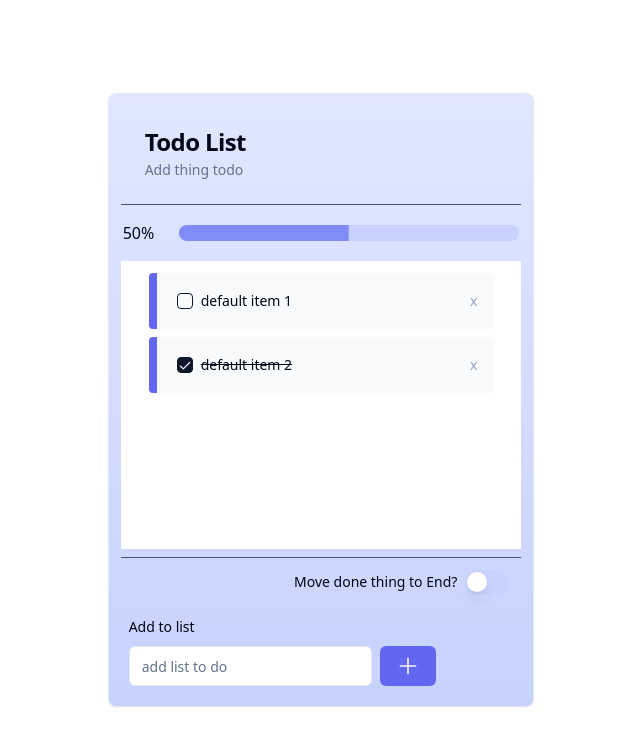
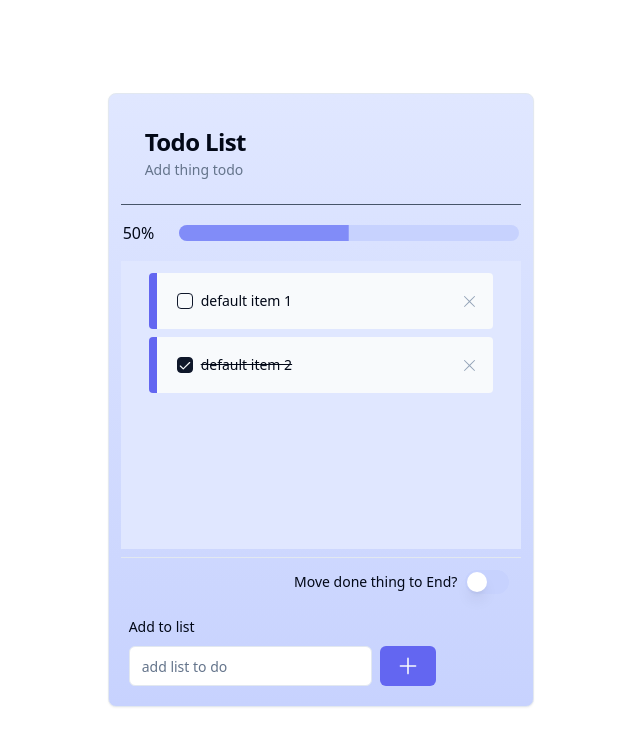
Before and after one commit to sos78819/0606, a React (Vite) app in the folder vite-project/: page / in a window 1280 px wide. Shown: the top 746 px of the page, without its empty margins (319-959 px from the left). Built offline with nearby package versions, Linux system fonts and the light colour scheme.

Commit message:
feat:新增close icon

```diff
--- a/vite-project/src/components/item-content.tsx
+++ b/vite-project/src/components/item-content.tsx
@@ -5,6 +5,7 @@ import { MoveItemEnd } from "./move-to-item-end";
 import { Button } from "./ui/button";
 import { CardContent } from "./ui/card";
 import { Checkbox } from "./ui/checkbox";
+import { CloseIcon } from './ui/close';
 import { Label } from "./ui/label";
 import { Separator } from "./ui/separator";
 
@@ -36,8 +37,8 @@ const ItemContent = (props: TodoProps) => {
     }
   }, [handleScroll])
 
-  return <><ScrollArea.Root>
-    <ScrollArea.Viewport ref={viewportRef} className="h-72 bg-white p-1" >
+  return <><ScrollArea.Root type='auto'>
+    <ScrollArea.Viewport  ref={viewportRef} className="h-72 bg-indigo-100 p-1" >
       <CardContent>
         {props.todoItems.map((item, idx) => {
           const lineClass = item.finish ? 'line-through' : '';
@@ -48,19 +49,19 @@ const ItemContent = (props: TodoProps) => {
           ><div key={idx} className="flex items-center rounded bg-slate-50 border-l-8 border-l-indigo-500 mt-2 p-5 relative">
               <Checkbox onCheckedChange={(e: boolean) => props.handleCheck(e, idx)} checked={item.finish} className="mr-2" id={`terms+${idx}`} />
               {item.title}
-              <Button onClick={() => props.removeItem(idx)} className='bg-transparent w-fit rounded-full text-slate-400 absolute right-0'>x</Button>
+              <Button onClick={() => props.removeItem(idx)} className='bg-transparent w-fit rounded-full text-slate-400 absolute right-0'><CloseIcon/></Button>
             </div>
           </Label>
         })
         }
       </CardContent>
     </ScrollArea.Viewport >
-    <ScrollArea.Scrollbar className="h-full w-2.5 border-l border-l-transparent p-[1px]" orientation="vertical">
-      <ScrollArea.Thumb className="relative flex-1 rounded-full bg-border" />
+    <ScrollArea.Scrollbar className="h-full w-3.5 border-l border-l-transparent p-[1px]" orientation="vertical">
+      <ScrollArea.Thumb className="relative flex-1  bg-indigo-400 " />
     </ScrollArea.Scrollbar>
     <ScrollArea.Corner />
   </ScrollArea.Root>
-    <Separator className="bg-slate-600 mt-2" />
+    <Separator className="mt-2" />
     <MoveItemEnd handleSwitch={props.handleSwitch} />
   </>
 }
--- /dev/null
+++ b/vite-project/src/components/ui/close.tsx
@@ -0,0 +1,8 @@
+const CloseIcon = () => {
+  return<svg width="15" height="15" viewBox="0 0 15 15" fill="none" xmlns="http://www.w3.org/2000/svg">
+    <path d="M12.8536 2.85355C13.0488 2.65829 13.0488 2.34171 12.8536 2.14645C12.6583 1.95118 12.3417 1.95118 12.1464 2.14645L7.5 6.79289L2.85355 2.14645C2.65829 1.95118 2.34171 1.95118 2.14645 2.14645C1.95118 2.34171 1.95118 2.65829 2.14645 2.85355L6.79289 7.5L2.14645 12.1464C1.95118 12.3417 1.95118 12.6583 2.14645 12.8536C2.34171 13.0488 2.65829 13.0488 2.85355 12.8536L7.5 8.20711L12.1464 12.8536C12.3417 13.0488 12.6583 13.0488 12.8536 12.8536C13.0488 12.6583 13.0488 12.3417 12.8536 12.1464L8.20711 7.5L12.8536 2.85355Z" fill="currentColor">
+    </path>
+  </svg>
+}
+
+export { CloseIcon }
```
